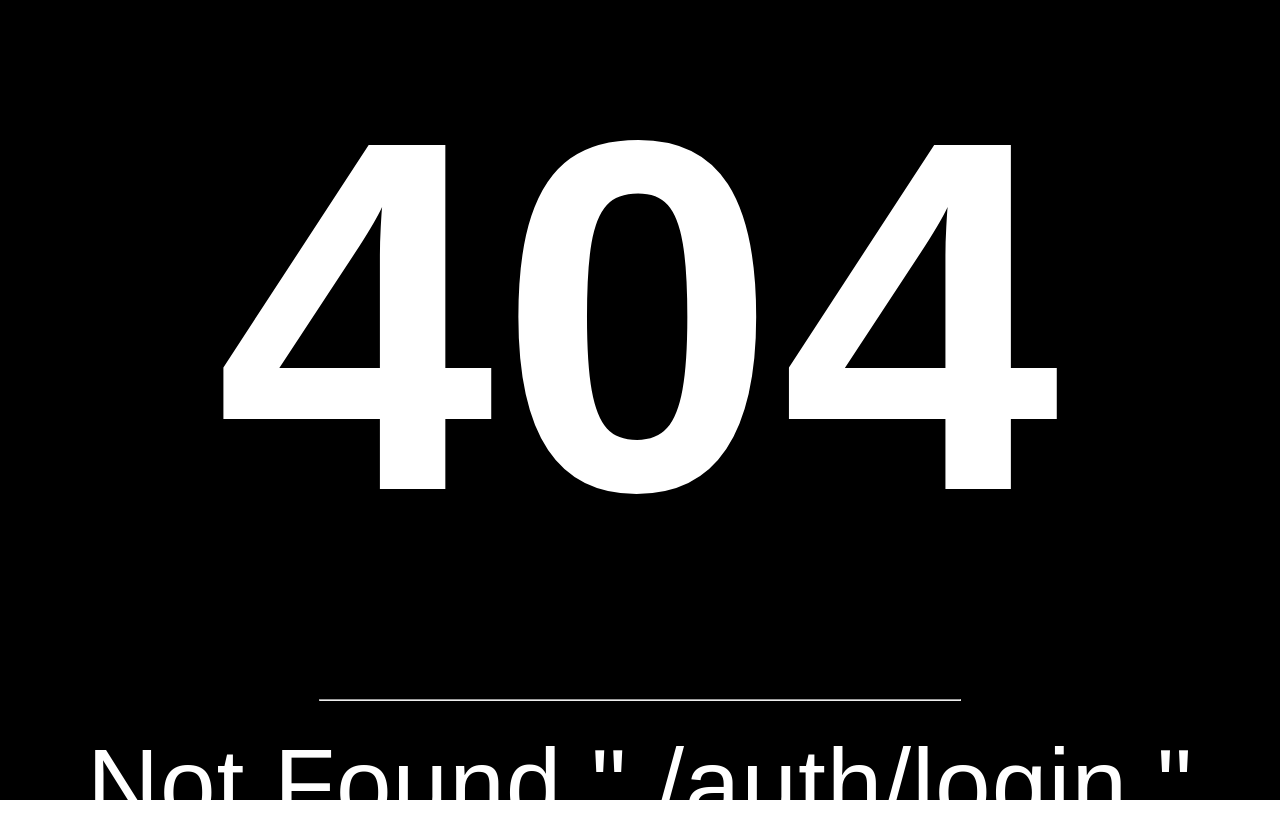
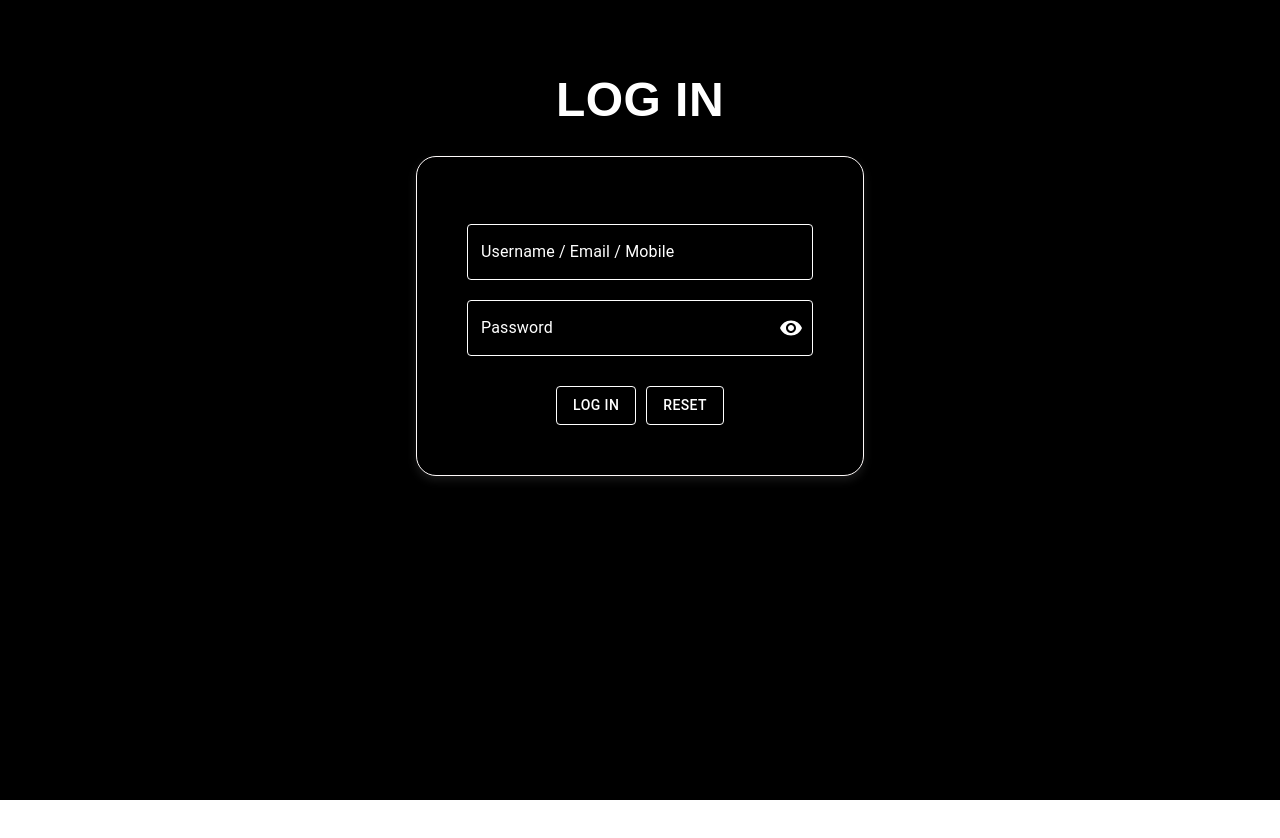
Before and after one commit to Shivamingale3/shivam-ingale-frontend, a React (Create React App) app: page /auth/login in a window 1280 px wide. Before the commit this address had no page. Shown: the top 838 px of the page. After the commit the page ends 800 px from the top, so only its background shows below. Built offline with nearby package versions, Linux system fonts and the light colour scheme.

Commit message:
[ADD]: Login form

```diff
--- /dev/null
+++ b/src/Admin/Components/styledComponents/CustomButton.js
@@ -0,0 +1,25 @@
+import { Button } from "@mui/material";
+import styled from "styled-components";
+
+const ColorButton = styled(Button)(({ theme }) => ({
+    color: "white",
+    backgroundColor: "black",
+    border: "1px solid white",
+    '&.MuiButton-contained': {
+        backgroundColor: "black",
+        color: "white",
+        border: "1px solid white",
+    },
+    '&.MuiButton-contained:hover': {
+        backgroundColor: "white",
+        color: "black",
+    },
+}));
+
+export default function CustomButton({ label, handleClick }) {
+    return (
+        <ColorButton variant="contained" onClick={handleClick}>
+            {label}
+        </ColorButton>
+    );
+}
--- /dev/null
+++ b/src/Admin/Components/styledComponents/CustomTextField.js
@@ -0,0 +1,68 @@
+import React, { useState } from "react";
+import TextField from "@mui/material/TextField";
+import IconButton from "@mui/material/IconButton";
+import InputAdornment from "@mui/material/InputAdornment";
+import Visibility from "@mui/icons-material/Visibility";
+import VisibilityOff from "@mui/icons-material/VisibilityOff";
+
+function CustomTextField({ inputName, inputLabel, value, handleChange, fieldType }) {
+    const [isPasswordVisible, setIsPasswordVisible] = useState(false);
+
+    const togglePasswordVisibility = () => {
+        setIsPasswordVisible((prev) => !prev);
+    };
+
+    return (
+        <TextField
+            fullWidth
+            name={inputName}
+            label={inputLabel}
+            variant="outlined"
+            type={inputName === "password" && !isPasswordVisible ? "password" : "text"} // Toggle password type
+            sx={{
+                // Styling the root TextField
+                "& .MuiOutlinedInput-root": {
+                    backgroundColor: "black", // Black background
+                    color: "white", // White text
+                    "& fieldset": {
+                        borderColor: "white", // White outline
+                    },
+                    "&:hover fieldset": {
+                        borderColor: "white", // White outline on hover
+                    },
+                    "&.Mui-focused fieldset": {
+                        borderColor: "white", // White outline when focused
+                    },
+                },
+                "& .MuiInputLabel-root": {
+                    color: "white", // White label text
+                },
+                "& .MuiInputLabel-root.Mui-focused": {
+                    color: "white", // White label text when focused
+                },
+            }}
+            InputProps={{
+                style: {
+                    color: "white", // Inside text color
+                },
+                endAdornment:
+                    inputName === "password" ? ( // Show the visibility toggle button for password fields
+                        <InputAdornment position="end">
+                            <IconButton
+                                onClick={togglePasswordVisibility}
+                                edge="end"
+                                aria-label="toggle password visibility"
+                                style={{ color: "white" }} // Icon color
+                            >
+                                {isPasswordVisible ? <VisibilityOff /> : <Visibility />}
+                            </IconButton>
+                        </InputAdornment>
+                    ) : null,
+            }}
+            value={value}
+            onChange={handleChange}
+        />
+    );
+}
+
+export default CustomTextField;
--- /dev/null
+++ b/src/Admin/Pages/LogIn.js
@@ -0,0 +1,128 @@
+import { Grid2, Typography } from "@mui/material";
+import React, { useState } from "react";
+import CustomButton from '../Components/styledComponents/CustomButton';
+import CustomTextField from "../Components/styledComponents/CustomTextField";
+
+const LogIn = () => {
+  const [formValues, setFormValues] = useState({
+    username: "",
+    password: "",
+  });
+
+  const handleChange = (event) => {
+    const { name, value } = event.target;
+    setFormValues((prevValues) => ({
+      ...prevValues,
+      [name]: value,
+    }));
+  };
+
+  const handleSubmit = () => {
+    if (!formValues.username || !formValues.password) {
+      alert("Both username and password are required.");
+      return;
+    }
+    console.log(formValues);
+  };
+
+  const handleReset = () => {
+    setFormValues({
+      username: "",
+      password: "",
+    });
+  };
+
+  return (
+    <Grid2
+      container
+      sx={{
+        height: "100vh",
+        width: "100vw",
+        backgroundColor: "black",
+        display: "flex",
+        justifyContent: "start",
+        alignItems: "center",
+        flexDirection: "column",
+        paddingTop: "5%",
+      }}
+    >
+      {/* Title */}
+      <Grid2
+        container
+        justifyContent="center"
+        alignItems="center"
+        sx={{ marginBottom: "20px" }}
+      >
+        <Typography
+          fontFamily={["Rowdies", "sans-serif"]}
+          fontSize={{ xs: "2.5rem", sm: "2.8rem", md: "3.0rem" }}
+          fontWeight="bold"
+          color="white"
+          textAlign="center"
+        >
+          LOG IN
+        </Typography>
+      </Grid2>
+
+      {/* Form Container */}
+      <Grid2
+        container
+        direction="column"
+        sx={{
+          border: "1px solid snow",
+          borderRadius: "20px",
+          width: { xs: "90%", sm: "70%", md: "50%", lg: "35%" },
+          padding: { xs: "30px", sm: "40px", md: "50px" },
+          backgroundColor: "black",
+          boxShadow: "0px 4px 10px rgba(255, 255, 255, 0.1)",
+        }}
+      >
+        {/* Input Fields */}
+        <Grid2
+          container
+          direction="column"
+          sx={{
+            gap: "20px",
+            marginTop: "5%",
+          }}
+        >
+          <CustomTextField
+            inputLabel={"Username / Email / Mobile"}
+            inputName={"username"}
+            value={formValues.username}
+            handleChange={handleChange}
+            fieldType={"text"}
+          />
+          <CustomTextField
+            inputLabel={"Password"}
+            inputName={"password"}
+            value={formValues.password}
+            handleChange={handleChange}
+            fieldType={"password"} // Use "password" to hide input
+          />
+        </Grid2>
+
+        {/* Buttons */}
+        <Grid2
+          container
+          justifyContent="center"
+          sx={{
+            marginTop: "30px",
+            gap: "10px",
+          }}
+        >
+          <CustomButton
+            label={"Log In"}
+            handleClick={handleSubmit}
+          />
+          <CustomButton
+            label={"Reset"}
+            handleClick={handleReset}
+          />
+        </Grid2>
+      </Grid2>
+    </Grid2>
+  );
+};
+
+export default LogIn;
--- a/src/Admin/Pages/SignIn.js
+++ /dev/null
@@ -1,9 +0,0 @@
-import React from 'react'
-
-const SignIn = () => {
-  return (
-    <div>SignIn</div>
-  )
-}
-
-export default SignIn
--- a/src/routes.js
+++ b/src/routes.js
@@ -1,6 +1,6 @@
 import AuthGuard from '../src/Admin/Components/AuthGuard';
 import Dashboard from './Admin/Pages/Dashboard';
-import SignIn from './Admin/Pages/SignIn';
+import LogIn from './Admin/Pages/LogIn';
 import About from './components/About';
 import ContactMe from './components/ContactMe';
 import Education from './components/Education';
@@ -49,8 +49,8 @@ const routes = [
         ]
     },
     {
-        path: "/admin/signin",
-        element: <SignIn />,
+        path: "/auth/login",
+        element: <LogIn />,
     },
     {
         path: "/",
```
